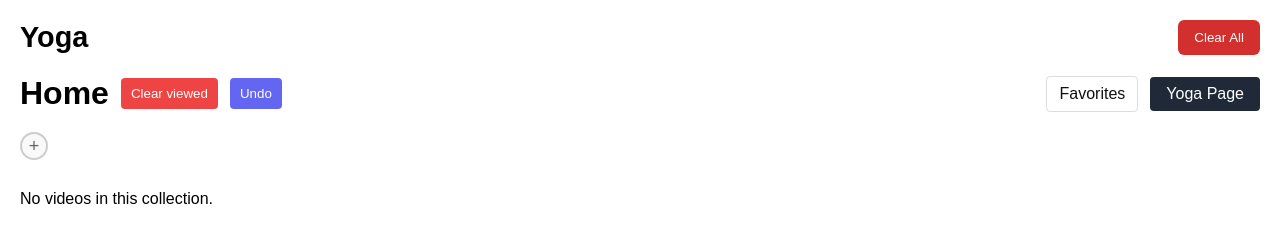
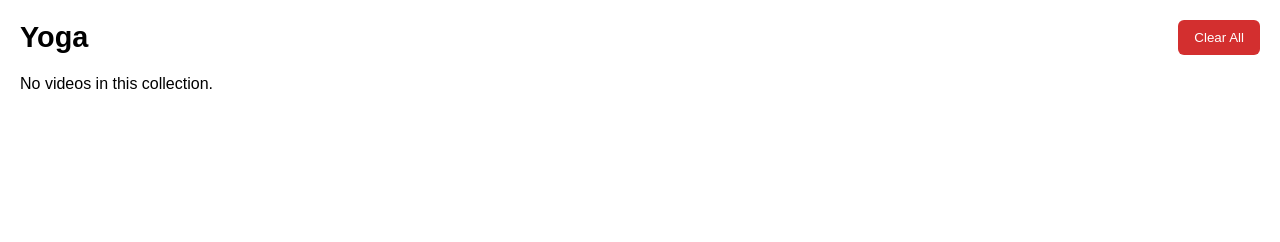
Before and after one commit to ryanmgreen0-svg/youtubeque, a browser extension: page index.html in a window 1280 px wide. Drawn offline with Linux system fonts and the light colour scheme.

Commit message:
Update index.html

```diff
--- a/index.html
+++ b/index.html
@@ -3,48 +3,9 @@
 <head>
   <meta charset="UTF-8">
   <meta name="viewport" content="width=device-width, initial-scale=1.0">
-  <title>Home</title>
+  <title>Yoga</title>
   <style>
     body { font-family: Arial, sans-serif; margin: 20px; }
-    #quick-links-section {
-      margin-bottom: 30px;
-    }
-    #quick-links-container {
-      display: flex;
-      gap: 12px;
-      align-items: center;
-      flex-wrap: wrap;
-    }
-    .quick-link {
-      padding: 8px 12px;
-      border-radius: 4px;
-      cursor: pointer;
-      transition: background 0.15s ease;
-      color: #333;
-      text-decoration: none;
-      font-size: 0.95rem;
-      user-select: none;
-    }
-    .quick-link:hover {
-      background: #f0f0f0;
-    }
-    .quick-link-add {
-      width: 28px;
-      height: 28px;
-      border: 2px solid #ccc;
-      border-radius: 50%;
-      background: #f9f9f9;
-      color: #666;
-      font-size: 18px;
-      cursor: pointer;
-      display: flex;
-      align-items: center;
-      justify-content: center;
-      transition: border-color 0.15s ease;
-    }
-    .quick-link-add:hover {
-      border-color: #999;
-    }
     #queue-container {
       display: grid;
       grid-template-columns: repeat(5, minmax(0, 1fr));
@@ -80,52 +41,10 @@
     p { margin: 0; }
   </style>
 </head>
-<body data-collection="queue">
-  <div style="display: flex; justify-content: space-between; align-items: center; margin-bottom: 20px;">
-    <div style="display:flex; align-items:center; gap:12px;">
-      <h1 style="margin: 0;">Home</h1>
-      <button id="clear-viewed-btn" style="background:#ef4444;color:#fff;border:none;padding:8px 10px;border-radius:4px;cursor:pointer;">Clear viewed</button>
-      <button id="undo-delete-btn" style="background:#6366f1;color:#fff;border:none;padding:8px 10px;border-radius:4px;cursor:pointer;" disabled>Undo</button>
-    </div>
-    <div style="display:flex; gap:12px; align-items:center;">
-      <a href="/youtubeque/favorites.html" style="padding: 8px 12px; background:#fff; border:1px solid #ddd; border-radius:4px; text-decoration:none; color:#111;">Favorites</a>
-      <a href="/youtubeque/yoga.html" style="padding: 8px 16px; background: #1f2937; color: white; text-decoration: none; border-radius: 4px;">Yoga Page</a>
-    </div>
+<body>
+  <div id="queue-controls"></div>
+    <!-- Yoga collection items will be inserted here by queue.js -->
   </div>
-  <div id="quick-links-section">
-    <div id="quick-links-container">
-      <button id="quick-link-add-btn" class="quick-link-add" title="Add new link">+</button>
-    </div>
-  </div>
-  <div id="queue-container">
-    <!-- Queue items will be inserted here by queue.js -->
-  </div>
-  <!-- Reload the queue page after adding videos to ensure the latest items are shown -->
-  <script src="/youtubeque/queue.js"></script>
-  <script>
-    const btn = document.getElementById('clear-viewed-btn');
-    if (btn && typeof clearViewed === 'function') {
-      btn.addEventListener('click', function() {
-        if (confirm('Remove all viewed items from the queue?')) {
-          clearViewed('queue');
-        }
-      });
-    }
-    const undoBtn = document.getElementById('undo-delete-btn');
-    if (undoBtn && typeof undoDelete === 'function') {
-      undoBtn.addEventListener('click', function() {
-        undoDelete();
-      });
-    }
-    if (typeof displayVideos === 'function') {
-      displayVideos('queue');
-    }
-    if (typeof initializeQuickLinks === 'function') {
-      initializeQuickLinks();
-    }
-    if (typeof updateUndoButtonState === 'function') {
-      updateUndoButtonState();
-    }
-  </script>
+  <script src="queue.js?v=1"></script>
 </body>
 </html>
```
